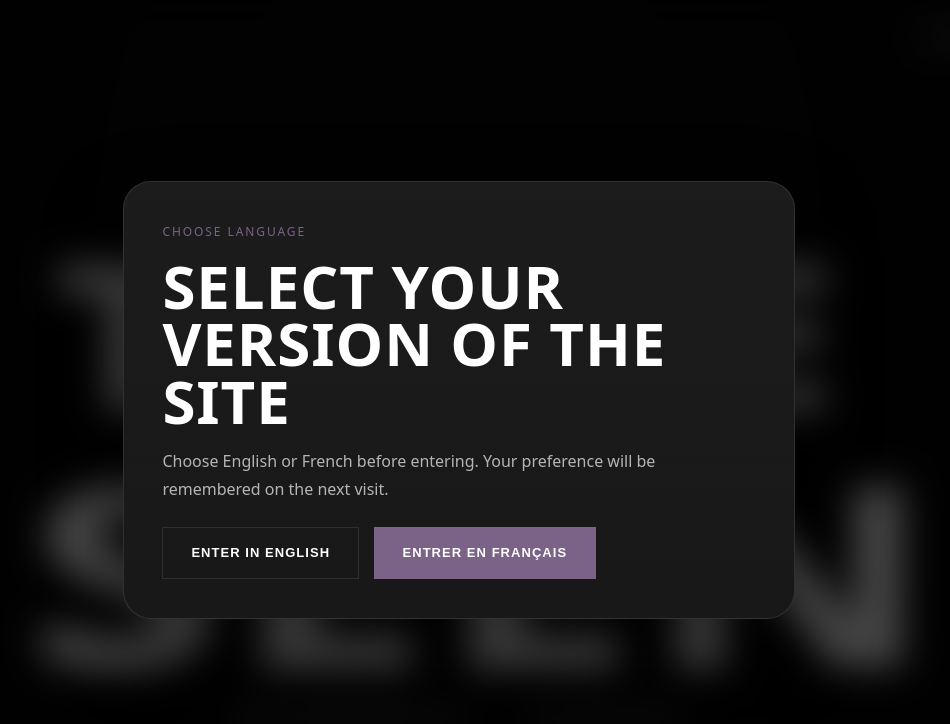
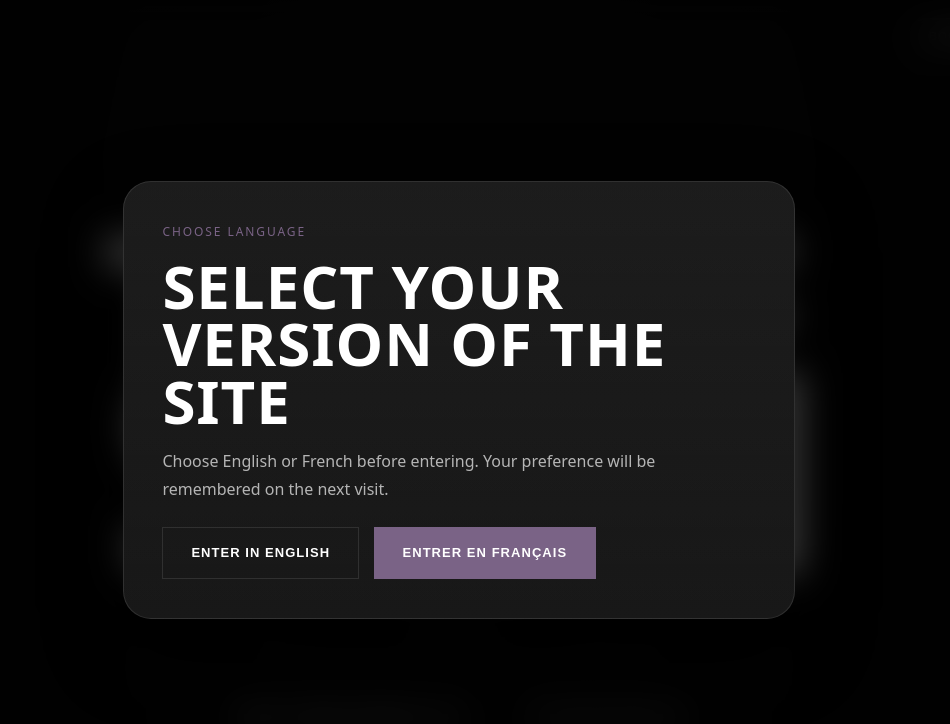
Before and after one commit to Wissko/aiga-v2, a Next.js app: page / in a window 1280 px wide. Shown: the top 724 px of the page, without its empty margins (181-1131 px from the left). Built offline with nearby package versions, Linux system fonts and the light colour scheme; a web font is replaced by a local one.

Commit message:
Revert "Replace hero title with SVG wordmark"
This reverts commit 221481ca734c4c5b5fe196910a8d595817cfaffa.

```diff
--- a/app/globals.css
+++ b/app/globals.css
@@ -83,32 +83,27 @@ body {
   will-change: opacity, transform;
 }
 .hero-stack { display: flex; flex-direction: column; align-items: center; justify-content: center; gap: 0; width: min(100%, 112rem); pointer-events: none; }
-.hero-wordmark {
-  width: min(100%, 112rem);
-  height: auto;
-  overflow: visible;
+.hero-title {
+  margin: 0; display: inline-flex; flex-direction: column; align-items: center; width: min(100%, 112rem);
+  font-family: 'Teko', 'Satoshi', system-ui, sans-serif; font-weight: 700; text-transform: uppercase; letter-spacing: 0; line-height: 0.78;
+  text-shadow: 0 18px 52px rgba(0, 0, 0, 0.42);
 }
-.hero-wordmark-line {
-  font-family: 'Teko', 'Satoshi', system-ui, sans-serif;
-  font-weight: 700;
-  text-transform: uppercase;
-  dominant-baseline: middle;
-  text-rendering: geometricPrecision;
-  -webkit-font-smoothing: antialiased;
-}
-.hero-wordmark-line-top {
-  font-size: 270px;
-  letter-spacing: 0.1em;
-}
-.hero-wordmark-line-bottom {
-  font-size: 340px;
-  letter-spacing: 0.02em;
-}
+.hero-title-line { display: block; white-space: nowrap; }
 .hero-image-fill {
   color: inherit;
   background: none;
   -webkit-text-fill-color: currentColor;
   filter: none;
+}
+.hero-title-line-top {
+  font-size: clamp(8rem, 18vw, 18rem); letter-spacing: 0.05em; color: rgba(255, 255, 255, 0.96);
+  -webkit-text-stroke: clamp(1.35px, 0.12vw, 2.2px) rgba(255, 255, 255, 0.2);
+  text-stroke: clamp(1.35px, 0.12vw, 2.2px) rgba(255, 255, 255, 0.2);
+}
+.hero-title-line-bottom {
+  font-size: clamp(9rem, 22vw, 22rem); margin-top: -0.17em; margin-left: clamp(0.7rem, 2.25vw, 2.6rem); letter-spacing: 0.012em; color: rgba(255, 255, 255, 0.96);
+  -webkit-text-stroke: clamp(0.6px, 0.08vw, 1.25px) rgba(255, 255, 255, 0.14);
+  text-stroke: clamp(0.6px, 0.08vw, 1.25px) rgba(255, 255, 255, 0.14);
 }
 .heading-hero-font { font-family: var(--font-logo); text-transform: uppercase; line-height: 0.92; }
 .heading-display { font-family: var(--font-logo) !important; font-weight: 700; text-transform: uppercase; letter-spacing: 0.02em; line-height: 0.88; text-wrap: balance; text-shadow: 0 18px 45px rgba(0, 0, 0, 0.28); }
@@ -821,9 +816,9 @@ body {
   .hero-section { min-height: 300vh; }
   .hero-stage, .hero-content-lockup { padding: 5.5rem 1rem 2.5rem; }
   .hero-content-lockup { transform-origin: 50% 52%; }
-  .hero-wordmark { width: min(100%, 46rem); }
-  .hero-wordmark-line-top { font-size: 248px; letter-spacing: 0.08em; }
-  .hero-wordmark-line-bottom { font-size: 312px; letter-spacing: 0.018em; }
+  .hero-title { width: 100%; line-height: 0.82; }
+  .hero-title-line-top { font-size: clamp(4.6rem, 18vw, 8rem); letter-spacing: 0.035em; -webkit-text-stroke: clamp(0.8px, 0.24vw, 1.4px) rgba(255, 255, 255, 0.72); text-stroke: clamp(0.8px, 0.24vw, 1.4px) rgba(255, 255, 255, 0.72); }
+  .hero-title-line-bottom { font-size: clamp(5.5rem, 21vw, 9rem); margin-top: -0.16em; margin-left: clamp(0.35rem, 1.5vw, 0.85rem); letter-spacing: 0.01em; }
   .hero-copy,
   .hero-copy-floating { width: min(calc(100% - 2rem), 24rem); }
   .hero-copy-floating { bottom: 2rem; }
--- a/app/page.tsx
+++ b/app/page.tsx
@@ -4,7 +4,6 @@ import { useRef, useState } from 'react';
 import Link from 'next/link';
 import { motion, useReducedMotion, useScroll, useSpring, useTransform } from 'framer-motion';
 import AnimatedSection from '@/components/AnimatedSection';
-import HeroWordmark from '@/components/HeroWordmark';
 import Marquee from '@/components/Marquee';
 import { useLanguage } from '@/components/LanguageProvider';
 import { getCopy } from '@/lib/site-copy';
@@ -107,9 +106,9 @@ function HeroSection({ ctaLabel, exploreLabel }: { ctaLabel: string; exploreLabe
     restDelta: 0.0008,
   });
 
-  const heroZoom = useTransform(smoothProgress, [0, 0.2, 0.48, 0.76, 1], shouldReduceMotion ? [1, 1.08, 1.14, 1.18, 1.22] : [1, 1.65, 3.9, 8.6, 14]);
-  const heroTitleY = useTransform(smoothProgress, [0, 1], shouldReduceMotion ? ['0%', '1%'] : ['0%', '2.2%']);
-  const heroTitleX = useTransform(smoothProgress, [0, 1], shouldReduceMotion ? ['0%', '-0.35%'] : ['0%', '-4.5%']);
+  const heroZoom = useTransform(smoothProgress, [0, 0.2, 0.48, 0.76, 1], shouldReduceMotion ? [1, 1.08, 1.16, 1.2, 1.24] : [1, 1.85, 4.6, 10.8, 18]);
+  const heroTitleY = useTransform(smoothProgress, [0, 1], shouldReduceMotion ? ['0%', '1%'] : ['0%', '2.8%']);
+  const heroTitleX = useTransform(smoothProgress, [0, 1], shouldReduceMotion ? ['0%', '-0.5%'] : ['0%', '-6%']);
   const heroCopyOpacity = useTransform(smoothProgress, [0, 0.08, 0.16], [1, 0.45, 0]);
   const heroCopyY = useTransform(smoothProgress, [0, 0.16], ['0%', '18%']);
   const heroVeilOpacity = useTransform(smoothProgress, [0.72, 0.92, 1], [0, 0.22, 0.86]);
@@ -124,7 +123,10 @@ function HeroSection({ ctaLabel, exploreLabel }: { ctaLabel: string; exploreLabe
           <motion.div className="hero-swallow-veil" aria-hidden="true" style={{ opacity: heroVeilOpacity, y: heroVeilY }} />
           <motion.div className="hero-content-lockup hero-content-lockup-zoom" style={{ scale: heroZoom, x: heroTitleX, y: heroTitleY }}>
             <div className="hero-stack">
-              <HeroWordmark />
+              <h1 className="hero-title" aria-label="TO BE SEEN">
+                <span className="hero-title-line hero-title-line-top">TO BE</span>
+                <span className="hero-title-line hero-title-line-bottom">SEEN</span>
+              </h1>
             </div>
           </motion.div>
           <motion.div className="hero-copy hero-copy-floating" style={{ opacity: heroCopyOpacity, x: '-50%', y: heroCopyY }}>
--- a/components/HeroWordmark.tsx
+++ /dev/null
@@ -1,63 +0,0 @@
-'use client';
-
-type HeroWordmarkProps = {
-  className?: string;
-};
-
-export default function HeroWordmark({ className = '' }: HeroWordmarkProps) {
-  return (
-    <svg
-      className={`hero-wordmark ${className}`.trim()}
-      viewBox="0 0 1600 900"
-      role="img"
-      aria-label="TO BE SEEN"
-      preserveAspectRatio="xMidYMid meet"
-    >
-      <defs>
-        <linearGradient id="heroWordmarkFill" x1="0%" y1="0%" x2="0%" y2="100%">
-          <stop offset="0%" stopColor="rgba(255,255,255,0.985)" />
-          <stop offset="60%" stopColor="rgba(255,255,255,0.965)" />
-          <stop offset="100%" stopColor="rgba(255,255,255,0.92)" />
-        </linearGradient>
-        <linearGradient id="heroWordmarkStroke" x1="0%" y1="0%" x2="100%" y2="100%">
-          <stop offset="0%" stopColor="rgba(255,255,255,0.34)" />
-          <stop offset="100%" stopColor="rgba(255,255,255,0.1)" />
-        </linearGradient>
-        <filter id="heroWordmarkShadow" x="-20%" y="-20%" width="140%" height="160%">
-          <feDropShadow dx="0" dy="24" stdDeviation="22" floodColor="rgba(0,0,0,0.38)" />
-        </filter>
-      </defs>
-
-      <g filter="url(#heroWordmarkShadow)">
-        <text
-          x="50%"
-          y="360"
-          textAnchor="middle"
-          className="hero-wordmark-line hero-wordmark-line-top"
-          fill="url(#heroWordmarkFill)"
-          stroke="url(#heroWordmarkStroke)"
-          strokeWidth="10"
-          paintOrder="stroke fill"
-          lengthAdjust="spacingAndGlyphs"
-          textLength="1090"
-        >
-          TO BE
-        </text>
-        <text
-          x="52.2%"
-          y="690"
-          textAnchor="middle"
-          className="hero-wordmark-line hero-wordmark-line-bottom"
-          fill="url(#heroWordmarkFill)"
-          stroke="url(#heroWordmarkStroke)"
-          strokeWidth="7"
-          paintOrder="stroke fill"
-          lengthAdjust="spacingAndGlyphs"
-          textLength="1240"
-        >
-          SEEN
-        </text>
-      </g>
-    </svg>
-  );
-}
```
